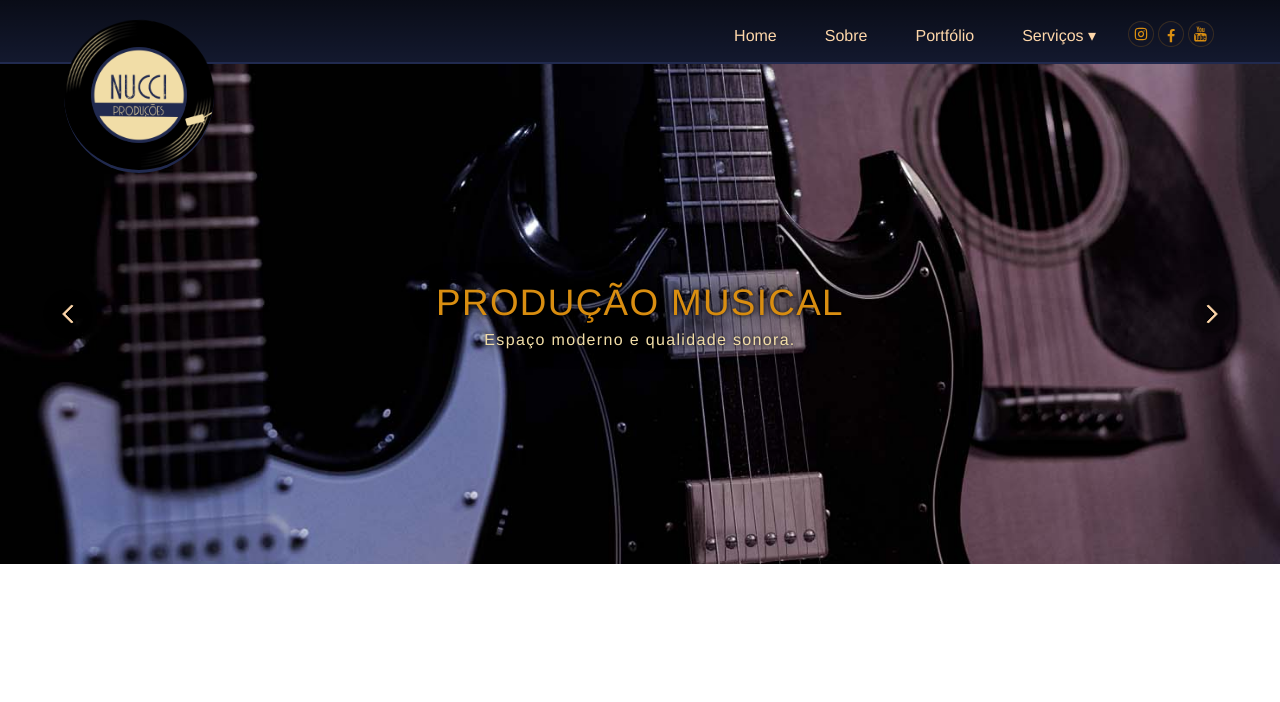
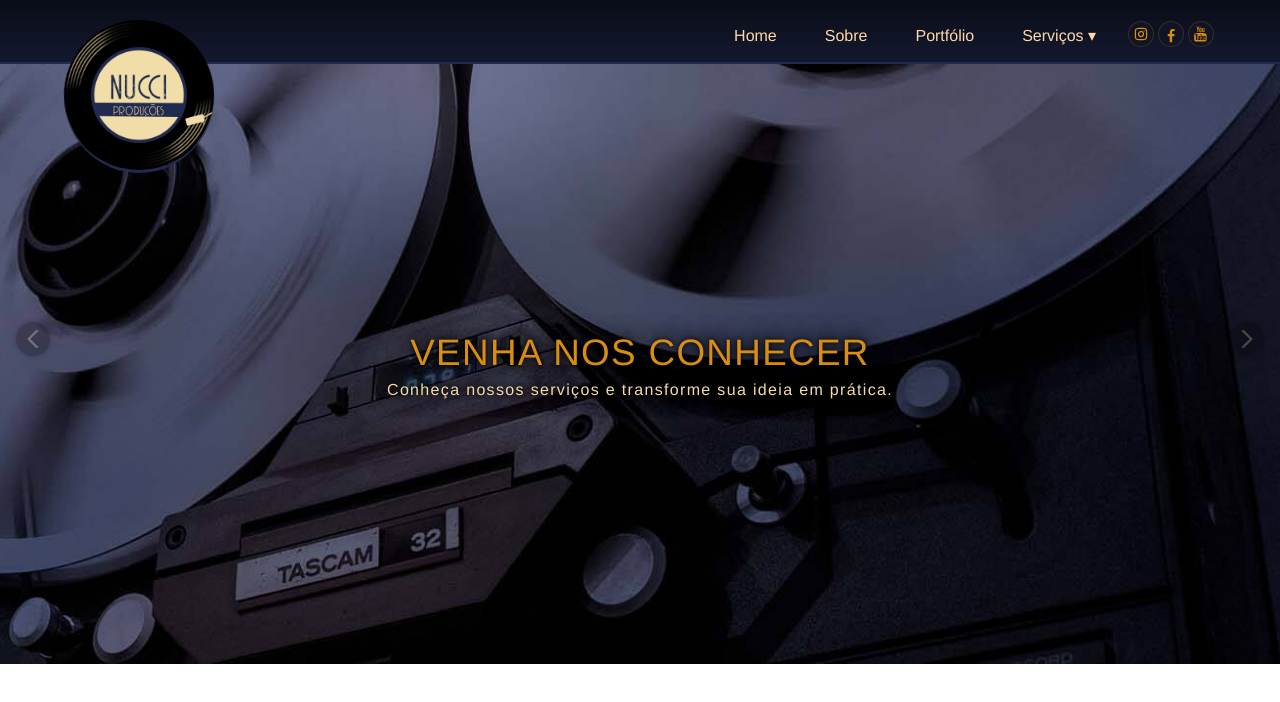
Before and after one commit to Juliana-Castilho/nucci-producoes, a Next.js app: page / in a window 1280 px wide. Shown: the top 702 px of the page. Built offline with nearby package versions, Linux system fonts and the light colour scheme.

Commit message:
slider and carousel created

```diff
--- a/src/components/Carousel/Carousel.module.css
+++ b/src/components/Carousel/Carousel.module.css
@@ -1,33 +1,57 @@
-.container {
-  width: 100vw;
+.hero {
+  width: 100%;
+  height: 75vh;
+  flex: 1;
+  display: flex;
+  flex-direction: column;
+  justify-content: center;
+  align-items: center;
 }
 
-.container .carousel {
-  display: flex;
-  overflow-x: auto;
-  scroll-behavior: smooth;
+.button {
+  position: absolute;
+  height: 100%;
+  border-radius: 10px;
+  padding-bottom: 50px;
+  opacity: 0.5;
+  font-size: xx-large;
+  cursor: pointer;
+  z-index: 2;
 }
 
-.container .carousel::-webkit-scrollbar {
-  display: none;
+.button img {
+  border-radius: 50%;
+  padding: 5px;
+  background-color: #000000;
+  box-shadow: 0 0 6px rgb(0, 0, 0);
+  padding: 7px;
+  opacity: 0.5;
 }
 
-.container .carousel .item {
-  background-color: #333333;
-  width: 100%;
-  height: auto;
-  flex: none;
+.button:hover {
+  opacity: 1;
+  transition: ease;
 }
 
-.container .carousel .item img {
-  width: 100%;
-  height: 500px;
-  object-fit: cover;
-  margin-top: -500px;
+.prev {
+  left: 1rem;
+  padding-right: 15%;
 }
 
-.container .carousel .item .info {
-  height: 500px;
+.next {
+  right: 1rem;
+  padding-left: 15%;
+}
+
+.container {
+  width: 100%;
+  height: 100%;
+  margin: 0;
+  position: relative;
+}
+
+.container .info {
+  height: 100%;
   width: 100%;
   display: flex;
   justify-content: center;
@@ -38,42 +62,21 @@
   padding: 0 60px;
 }
 
-.container .carousel .item .info .title {
+.container .info .title {
   color: #d98e11;
   font-size: 2.3rem;
   line-height: 1.4;
   text-shadow: 0px 0px 5px rgb(0, 0, 0), 0 0 25px rgb(0, 0, 0),
     0 0 25px rgb(0, 0, 0);
   letter-spacing: 1pt;
+  z-index: 3;
 }
 
-.container .carousel .item .info .subtitle {
+.container .info .subtitle {
   color: #f1dda7;
   line-height: 1.4;
   text-shadow: 0px 0px 5px rgb(0, 0, 0), 0 0 25px rgb(0, 0, 0),
     0 0 25px rgb(0, 0, 0);
   letter-spacing: 1pt;
+  z-index: 3;
 }
-
-.container .buttons {
-  cursor: pointer;
-  width: 100%;
-  display: flex;
-  justify-content: space-between;
-  height: 500px;
-  position: absolute;
-}
-
-.container .buttons button {
-  cursor: pointer;
-  z-index: 100;
-  padding: 4%;
-}
-
-.container .buttons button img {
-  border-radius: 50%;
-  padding: 5px;
-  background-color: #00000052;
-  box-shadow: 0 0 6px rgb(0, 0, 0);
-  padding: 7px;
-}
--- /dev/null
+++ b/src/components/Carousel/Carousel.tsx
@@ -0,0 +1,66 @@
+import Image from 'next/dist/client/image';
+import styles from './Carousel.module.css';
+import { useEffect, useState } from 'react';
+import { CarouselItems } from './CarouselItems';
+
+export default function Carousel() {
+  const [index, setIndex] = useState(0);
+
+  const carouselItem = [...CarouselItems];
+
+  function loop(count) {
+    if (count == carouselItem.length) {
+      return (count = 0);
+    }
+    if (count < 0) {
+      return (count = carouselItem.length - 1);
+    }
+    return count;
+  }
+
+  useEffect(() => {
+    const interval = setInterval(
+      () => setIndex((count) => loop(count + 1)),
+      3000
+    );
+    return () => clearInterval(interval);
+  });
+
+  return (
+    <div className={styles.hero}>
+      <div className={styles.container}>
+        <button
+          className={`${styles.prev} ${styles.button}`}
+          onClick={() => setIndex((count) => loop(count - 1))}
+        >
+          <img
+            src="http://localhost:3000/carousel/images/prev-icon.svg"
+            alt="Scroll left"
+          />
+        </button>
+        <button
+          className={`${styles.next} ${styles.button}`}
+          onClick={() => setIndex((count) => loop(count + 1))}
+        >
+          <img
+            src="http://localhost:3000/carousel/images/next-icon.svg"
+            alt="Scroll right"
+          />
+        </button>
+
+        <div className={styles.info}>
+          <span className={styles.title}>{carouselItem[index].title}</span>
+          <span className={styles.subtitle}>
+            {carouselItem[index].subtitle}
+          </span>
+        </div>
+        <Image
+          src={carouselItem[index].image}
+          layout="fill"
+          objectFit="cover"
+          alt="banner"
+        />
+      </div>
+    </div>
+  );
+}
--- /dev/null
+++ b/src/components/Carousel/CarouselItems.ts
@@ -0,0 +1,20 @@
+export const CarouselItems = [
+  {
+    id: 1,
+    title: 'PRODUÇÃO MUSICAL',
+    subtitle: 'Espaço moderno e qualidade sonora.',
+    image: '/carousel/images/banner01.jpg',
+  },
+  {
+    id: 2,
+    title: 'VENHA NOS CONHECER',
+    subtitle: 'Conheça nossos serviços e transforme sua ideia em prática.',
+    image: '/carousel/images/banner02.jpg',
+  },
+  {
+    id: 3,
+    title: 'FÁCIL LOCALIZAÇÃO',
+    subtitle: 'A poucos minutos da Av. Paulista.',
+    image: '/carousel/images/banner03.jpg',
+  },
+];
--- /dev/null
+++ b/src/components/Slider/Slider.module.css
@@ -0,0 +1,79 @@
+.container {
+  width: 100vw;
+}
+
+.container .carousel {
+  display: flex;
+  overflow-x: auto;
+  scroll-behavior: smooth;
+}
+
+.container .carousel::-webkit-scrollbar {
+  display: none;
+}
+
+.container .carousel .item {
+  background-color: #333333;
+  width: 100%;
+  height: auto;
+  flex: none;
+}
+
+.container .carousel .item img {
+  width: 100%;
+  height: 500px;
+  object-fit: cover;
+  margin-top: -500px;
+}
+
+.container .carousel .item .info {
+  height: 500px;
+  width: 100%;
+  display: flex;
+  justify-content: center;
+  flex-direction: column;
+  align-items: center;
+  position: relative;
+  margin: 0 auto;
+  padding: 0 60px;
+}
+
+.container .carousel .item .info .title {
+  color: #d98e11;
+  font-size: 2.3rem;
+  line-height: 1.4;
+  text-shadow: 0px 0px 5px rgb(0, 0, 0), 0 0 25px rgb(0, 0, 0),
+    0 0 25px rgb(0, 0, 0);
+  letter-spacing: 1pt;
+}
+
+.container .carousel .item .info .subtitle {
+  color: #f1dda7;
+  line-height: 1.4;
+  text-shadow: 0px 0px 5px rgb(0, 0, 0), 0 0 25px rgb(0, 0, 0),
+    0 0 25px rgb(0, 0, 0);
+  letter-spacing: 1pt;
+}
+
+.container .buttons {
+  cursor: pointer;
+  width: 100%;
+  display: flex;
+  justify-content: space-between;
+  height: 500px;
+  position: absolute;
+}
+
+.container .buttons button {
+  cursor: pointer;
+  z-index: 100;
+  padding: 4%;
+}
+
+.container .buttons button img {
+  border-radius: 50%;
+  padding: 5px;
+  background-color: #00000052;
+  box-shadow: 0 0 6px rgb(0, 0, 0);
+  padding: 7px;
+}
--- a/src/components/Carousel/Carousel.jsx
+++ b/src/components/Slider/Slider.tsx
@@ -1,8 +1,7 @@
-import Image from 'next/dist/client/image';
-import style from './Carousel.module.css';
+import style from './Slider.module.css';
 import { useEffect, useState, useRef } from 'react';
 
-export default function Carousel() {
+export default function Slider() {
   const [data, setData] = useState([]);
   const carousel = useRef(null);
 
--- /dev/null
+++ b/src/components/Slider/index.ts
@@ -0,0 +1 @@
+export * from './Slider';
--- a/src/components/index.js
+++ b/src/components/index.js
@@ -3,3 +3,5 @@ export * from './Logo';
 export * from './MainContainer';
 export * from './Navbar';
 export * from './SocialMedia';
+export * from './Slider';
+export * from './Carousel';
--- a/src/pages/portfolio.tsx
+++ b/src/pages/portfolio.tsx
@@ -1,3 +1,9 @@
+import Slider from '../components/Slider/Slider';
+
 export default function Portfolio() {
-  return <h1>Página de Portfolio</h1>
+  return (
+    <div className="flex justify-center items-center gap-2">
+      <Slider />
+    </div>
+  );
 }
```
